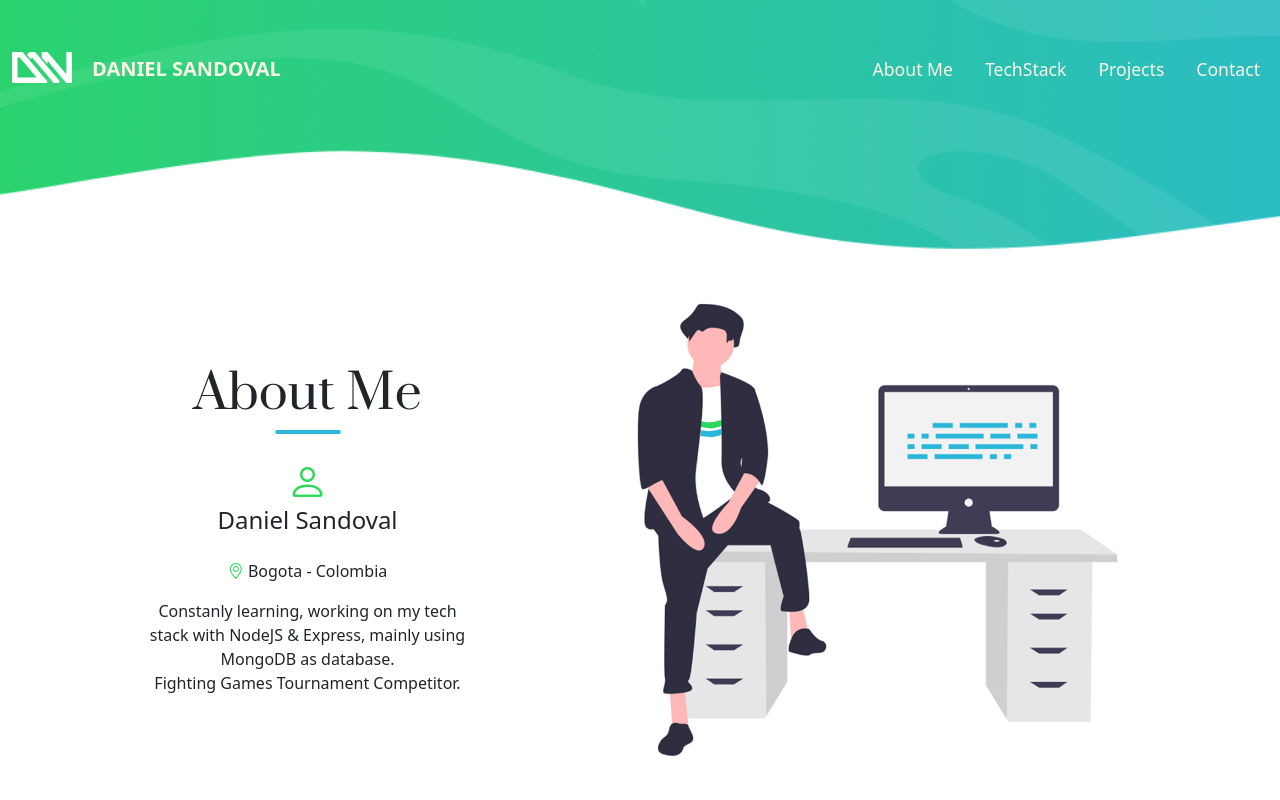
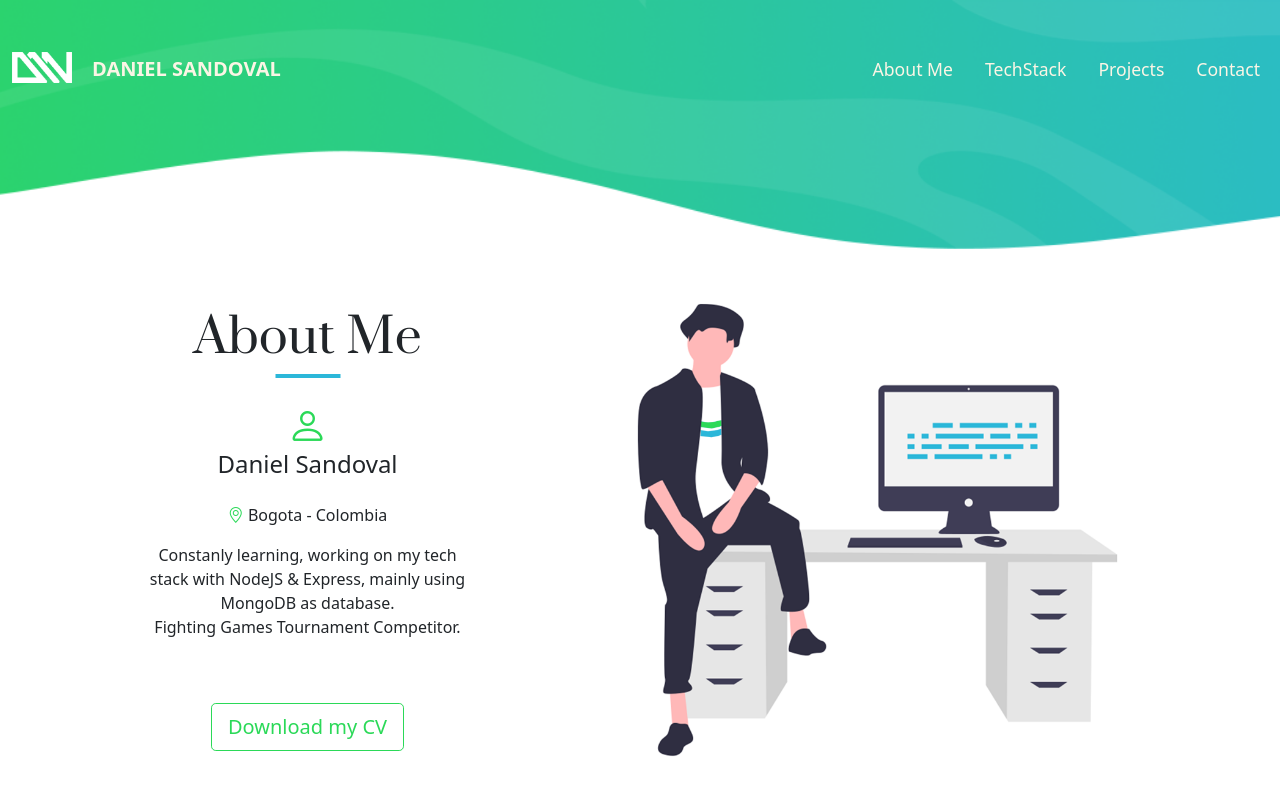
Before and after one commit to Dan33311/my-portfolio-react-bootstrap, a React (Create React App) app: page / in a window 1280 px wide. Shown: the top 800 px of the page. Built offline with nearby package versions, Linux system fonts and the light colour scheme; a web font is replaced by a local one.

Commit message:
enable a button to download CV

```diff
--- a/src/components/About.js
+++ b/src/components/About.js
@@ -1,7 +1,9 @@
 import developerImage from '../assets/developer.png'
 import lineImage from '../assets/line-b.png'
+import myPDF from '../assets/my-cv.pdf'
 
 const About = () => {
+
   return (
     <section id="about">
       <div className="container-lg">
@@ -27,9 +29,16 @@ const About = () => {
                 </p>
                 {/* <!-- no display this <p> in small screens --> */}
                 <p className="card-text mx-5 d-lg-block">Constanly learning, working on my tech stack with NodeJS & Express, mainly using MongoDB as database. <br></br>Fighting Games Tournament Competitor.</p>
-                {/* <a href="/" className="btn btn-outline-primary btn-lg mt-3">
-                  Contact
-                </a> */}
+                <a
+                  className="btn-download btn btn-outline-primary btn-lg mt-5"
+                  href={myPDF}
+                  target="_blank"
+                  rel="noopener noreferrer"
+                  // download="Daniel-Sandoval-CV.pdf"
+                  onClick={() => window.open(myPDF)}
+                >
+                  Download my CV
+                </a>
               </div>
             </div>
           </div>
--- a/src/components/navbar.css
+++ b/src/components/navbar.css
@@ -65,6 +65,13 @@
     padding-right: 10px;
     transition: all .7s;
   }
+}
+
+
+
+/* tech stack section  ------------------------------------------------  */
+.btn-download:hover {
+  color: white;
 }
 
 
```
Also changed, not shown: 1 other file (tests, documents, lock files or other folders).
